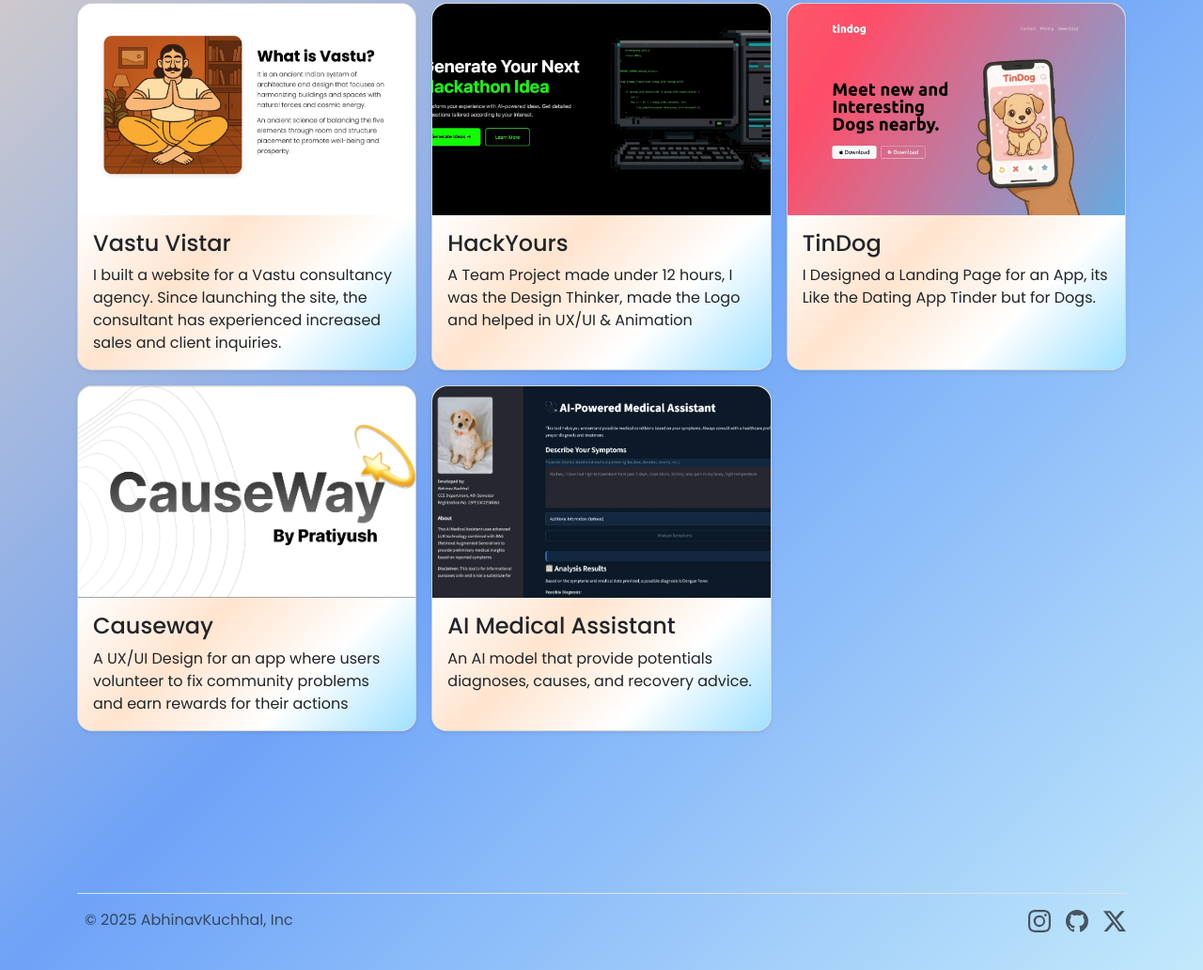
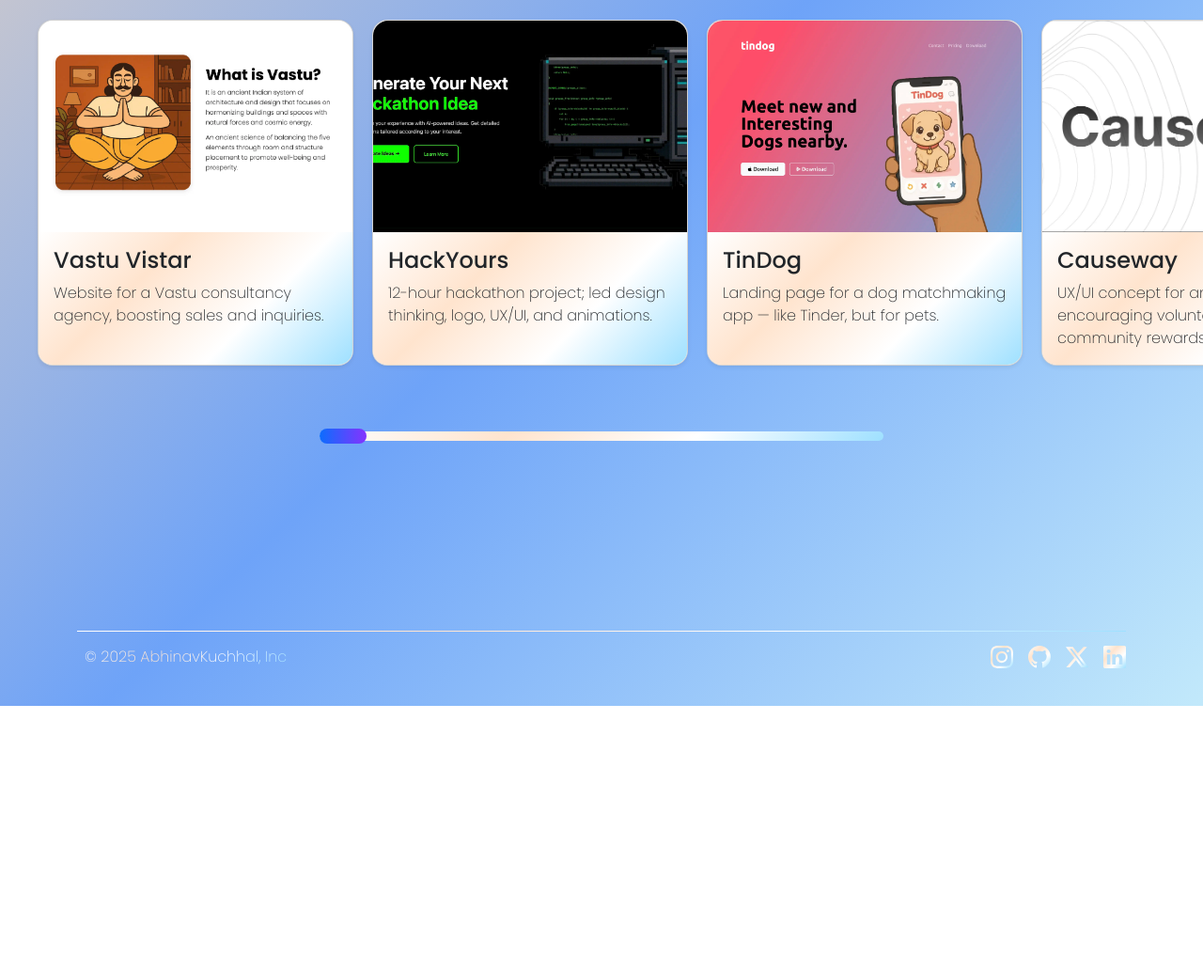
Before and after one commit to JustPratiyush/Portfolio_Website, a website: page index.html in a window 1280 px wide. Shown: the part 1483-2515 px from the top of the page at 94% size. After the commit the page ends 2234 px from the top, so only its background shows below. Drawn offline with nearby package versions, Linux system fonts and the light colour scheme.

Commit message:
Added Caraousal and Polised Design

```diff
--- a/css/styles.css
+++ b/css/styles.css
@@ -1,6 +1,7 @@
 /* Base Styles */
 * {
   font-family: "Poppins", sans-serif;
+  font-weight: 200;
 }
 
 @font-face {
@@ -308,3 +309,152 @@
   transition: background-color 0.5s ease, color 0.5s ease,
     border-color 0.5s ease, box-shadow 0.5s ease !important;
 }
+
+/* Projects Carousel Layout */
+
+.projects-carousel-container {
+  width: 100vw;
+  position: relative;
+  left: 50%;
+  transform: translateX(-50%);
+  box-sizing: border-box;
+  overflow: hidden;
+  margin-bottom: 30px;
+  padding: 0 40px;
+}
+
+.projects-carousel {
+  display: flex;
+  gap: 20px;
+  transition: transform 0.3s ease;
+  padding: 0 0 10px 0;
+  margin-top: 10px;
+}
+
+.projects-carousel > .col:first-child {
+  padding-left: 0;
+}
+
+.projects-carousel > .col:last-child {
+  padding-right: 0;
+}
+
+.projects-carousel .col {
+  flex: 0 0 calc(30% - 24px);
+  max-width: calc(30% - 24px);
+}
+
+/* Progress Bar Styles */
+
+.carousel-progress-container {
+  width: 100%;
+  padding: 30px 0;
+  display: flex;
+  justify-content: center;
+}
+
+.carousel-progress-track {
+  width: 90%;
+  max-width: 600px;
+  height: 10px;
+  background: linear-gradient(135deg, #ffffff, #ffe4ce, #ffffff, #9ee0ff);
+  border-radius: 5px;
+  position: relative;
+  cursor: pointer;
+}
+
+.carousel-progress-thumb {
+  width: 50px;
+  height: 16px;
+  background: linear-gradient(90deg, #0c6dfd, #8533ff);
+  border-radius: 8px;
+  position: absolute;
+  top: 50%;
+  transform: translateY(-50%);
+  cursor: grab;
+  transition: background-color 0.3s ease;
+  z-index: 2;
+}
+
+.carousel-progress-thumb:active {
+  cursor: grabbing;
+}
+
+/* Dark Mode Overrides */
+
+[data-bs-theme="dark"] .carousel-progress-track {
+  background: linear-gradient(135deg, #202020, #303030, #404040, #505050);
+}
+
+[data-bs-theme="dark"] .carousel-progress-thumb {
+  /* background: white !important; */
+}
+
+/* Responsive Breakpoints */
+
+@media (max-width: 991px) {
+  .projects-carousel .col {
+    flex: 0 0 calc(50% - 10px);
+    max-width: calc(50% - 10px);
+  }
+}
+
+@media (max-width: 767px) {
+  .projects-carousel-container {
+    padding: 10x 12px;
+  }
+  .projects-carousel .col {
+    flex: 0 0 100%;
+    max-width: 100%;
+  }
+
+  .projects-carousel .card {
+    max-width: 450px;
+    margin: 0 auto;
+  }
+
+  .carousel-progress-track {
+    width: 250px;
+  }
+}
+
+/* Footer text gradient styling */
+footer .text-body-secondary {
+  background: var(--main-gradient);
+  -webkit-background-clip: text;
+  background-clip: text;
+  color: transparent !important;
+}
+
+/* SVG icon styling - no hover effects */
+footer .gradient-icon {
+  background: none !important;
+  color: #6c757d !important;
+}
+
+/* Apply gradient to SVG icons */
+footer .gradient-icon svg {
+  fill: url(#iconGradient);
+}
+
+.Border-top {
+  position: relative;
+  z-index: 0;
+}
+
+.Border-top::before {
+  content: "";
+  position: absolute;
+  top: 0;
+  left: 0;
+  height: var(--bs-border-width, 2px); /* fallback to 2px if not set */
+  width: 100%;
+  background: linear-gradient(
+    to right,
+    #ffffff,
+    #ffe4ce,
+    hsl(0, 0%, 100%),
+    #9ee0ff
+  );
+  z-index: 1;
+}
--- a/index.html
+++ b/index.html
@@ -171,7 +171,7 @@
         <div class="row">
           <!-- Programming Skills -->
           <div class="col-md-6 mb-4">
-            <h3 class="mb-4 NiceFont">Programming</h3>
+            <p class="mb-4 fs-3">Programming</p>
             <div class="skills-container">
               <span class="skill-tag hover-sound-trigger">HTML</span>
               <span class="skill-tag hover-sound-trigger">CSS</span>
@@ -184,7 +184,7 @@
 
           <!-- Creative Skills -->
           <div class="col-md-6">
-            <h3 class="mb-4 NiceFont">Creative</h3>
+            <p class="mb-4 fs-3">Creative</p>
             <div class="skills-container">
               <span class="skill-tag hover-sound-trigger">Design Thinking</span>
               <span class="skill-tag hover-sound-trigger">UX/UI</span>
@@ -201,7 +201,6 @@
     </section>
 
     <!-- Projects Section -->
-
     <section id="projects" class="py-5">
       <div class="container Projects-Container">
         <h1
@@ -210,10 +209,10 @@
           My Projects
         </h1>
 
-        <div class="row row-cols-1 row-cols-sm-2 row-cols-md-3 g-3">
-          <div
-            class="col-sm-10 offset-sm-1 col-md-6 offset-md-0 col-lg-4 offset-lg-0 hover-sound-trigger"
-          >
+        <!-- Carousel -->
+        <div class="projects-carousel-container">
+          <div class="projects-carousel" id="projectsCarousel">
+            <div class="col hover-sound-trigger">
               <a
                 href="https://www.vastuvistar.com/"
                 class="text-decoration-none text-dark"
@@ -226,23 +225,20 @@
                   <img
                     src="assets/images/Projects/project1.webp"
                     class="card-img-top project-img rounded-top-4"
-                  alt="TinDog App"
+                    alt="Vastu Vistar Website"
                   />
                   <div class="card-body d-flex flex-column">
                     <h4>Vastu Vistar</h4>
                     <p class="card-text">
-                    I built a website for a Vastu consultancy agency. Since
-                    launching the site, the consultant has experienced increased
-                    sales and client inquiries.
+                      Website for a Vastu consultancy agency, boosting sales and
+                      inquiries.
                     </p>
                   </div>
                 </div>
               </a>
             </div>
 
-          <div
-            class="col-sm-10 offset-sm-1 col-md-6 offset-md-0 col-lg-4 offset-lg-0 hover-sound-trigger"
-          >
+            <div class="col hover-sound-trigger">
               <a
                 href="https://hackyours.raghavkatta.xyz/"
                 class="text-decoration-none text-dark"
@@ -255,22 +251,20 @@
                   <img
                     src="assets/images/Projects/project2.webp"
                     class="card-img-top project-img rounded-top-4"
-                  alt="TinDog App"
+                    alt="HackYours Project"
                   />
                   <div class="card-body d-flex flex-column">
                     <h4>HackYours</h4>
                     <p class="card-text">
-                    A Team Project made under 12 hours, I was the Design
-                    Thinker, made the Logo and helped in UX/UI & Animation
+                      12-hour hackathon project; led design thinking, logo,
+                      UX/UI, and animations.
                     </p>
                   </div>
                 </div>
               </a>
             </div>
 
-          <div
-            class="col-sm-10 offset-sm-1 col-md-6 offset-md-0 col-lg-4 offset-lg-0 hover-sound-trigger"
-          >
+            <div class="col hover-sound-trigger">
               <a
                 href="https://tinder-but-for-dogs.vercel.app/"
                 class="text-decoration-none text-dark"
@@ -288,19 +282,17 @@
                   <div class="card-body d-flex flex-column">
                     <h4>TinDog</h4>
                     <p class="card-text">
-                    I Designed a Landing Page for an App, its Like the Dating
-                    App Tinder but for Dogs.
+                      Landing page for a dog matchmaking app — like Tinder, but
+                      for pets.
                     </p>
                   </div>
                 </div>
               </a>
             </div>
 
-          <div
-            class="col-sm-10 offset-sm-1 col-md-6 offset-md-0 col-lg-4 offset-lg-0 hover-sound-trigger"
-          >
+            <div class="col hover-sound-trigger">
               <a
-              href="https://www.figma.com/design/qTIFz2HWxLFwJiPy1Xgz6J/Causeway-App?node-id=0-1&t=QxAdBZX9ZXV2Kqi8-1"
+                href="https://www.figma.com/design/qTIFz2HWxLFwJiPy1Xgz6J/Causeway-App?node-id=0-1"
                 class="text-decoration-none text-dark"
                 target="_blank"
                 rel="noopener noreferrer"
@@ -311,22 +303,20 @@
                   <img
                     src="assets/images/Projects/project4.webp"
                     class="card-img-top project-img rounded-top-4"
-                  alt="Causeway App"
+                    alt="Causeway App Design"
                   />
                   <div class="card-body d-flex flex-column">
                     <h4>Causeway</h4>
                     <p class="card-text">
-                    A UX/UI Design for an app where users volunteer to fix
-                    community problems and earn rewards for their actions
+                      UX/UI concept for an app encouraging volunteering through
+                      community rewards.
                     </p>
                   </div>
                 </div>
               </a>
             </div>
 
-          <div
-            class="col-sm-10 offset-sm-1 col-md-6 offset-md-0 col-lg-4 offset-lg-0 hover-sound-trigger"
-          >
+            <div class="col hover-sound-trigger">
               <a
                 href="https://github.com/JustPratiyush/AI-Powered-Medical-Assistant"
                 class="text-decoration-none text-dark"
@@ -339,17 +329,25 @@
                   <img
                     src="assets/images/Projects/project5.webp"
                     class="card-img-top project-img rounded-top-4"
-                  alt="AI Powered Medical Assistant"
+                    alt="AI Powered Medical Assistant Project"
                   />
                   <div class="card-body d-flex flex-column">
                     <h4>AI Medical Assistant</h4>
                     <p class="card-text">
-                    An AI model that provide potentials diagnoses, causes, and
-                    recovery advice.
+                      AI tool offering potential diagnoses, causes, and recovery
+                      advice.
                     </p>
                   </div>
                 </div>
               </a>
+            </div>
+          </div>
+        </div>
+
+        <!-- Progress Bar -->
+        <div class="carousel-progress-container">
+          <div class="carousel-progress-track">
+            <div class="carousel-progress-thumb" id="progressThumb"></div>
           </div>
         </div>
       </div>
@@ -358,7 +356,7 @@
     <!-- Footer -->
     <footer class="container">
       <div
-        class="d-flex flex-wrap justify-content-between align-items-center py-3 my-4 border-top"
+        class="d-flex flex-wrap justify-content-between align-items-center py-3 my-4 Border-top"
       >
         <div class="col-md-4 d-flex align-items-center">
           <a
@@ -376,7 +374,7 @@
         <ul class="nav col-md-4 justify-content-end list-unstyled d-flex">
           <li class="ms-3">
             <a
-              class="text-body-secondary"
+              class="text-body-secondary gradient-icon"
               href="https://www.instagram.com/justpratiyush/"
               aria-label="Instagram"
               target="_blank"
@@ -398,7 +396,7 @@
           </li>
           <li class="ms-3">
             <a
-              class="text-body-secondary"
+              class="text-body-secondary gradient-icon"
               href="https://github.com/JustPratiyush"
               aria-label="Github"
               target="_blank"
@@ -420,7 +418,7 @@
           </li>
           <li class="ms-3">
             <a
-              class="text-body-secondary"
+              class="text-body-secondary gradient-icon"
               href="https://x.com/JustPratiyush"
               aria-label="Twitter/X"
               target="_blank"
@@ -440,9 +438,46 @@
               </svg>
             </a>
           </li>
+          <li class="ms-3">
+            <a
+              class="text-body-secondary gradient-icon"
+              href="https://www.linkedin.com/in/pratiyush-kuchhal/"
+              aria-label="linkedin"
+              target="_blank"
+              rel="noopener noreferrer"
+            >
+              <svg
+                xmlns="http://www.w3.org/2000/svg"
+                width="24"
+                height="24"
+                fill="currentColor"
+                class="bi bi-linkedin"
+                viewBox="0 0 16 16"
+              >
+                <path
+                  d="M0 1.146C0 .513.526 0 1.175 0h13.65C15.474 0 16 .513 16 1.146v13.708c0 .633-.526 1.146-1.175 1.146H1.175C.526 16 0 15.487 0 14.854zm4.943 12.248V6.169H2.542v7.225zm-1.2-8.212c.837 0 1.358-.554 1.358-1.248-.015-.709-.52-1.248-1.342-1.248S2.4 3.226 2.4 3.934c0 .694.521 1.248 1.327 1.248zm4.908 8.212V9.359c0-.216.016-.432.08-.586.173-.431.568-.878 1.232-.878.869 0 1.216.662 1.216 1.634v3.865h2.401V9.25c0-2.22-1.184-3.252-2.764-3.252-1.274 0-1.845.7-2.165 1.193v.025h-.016l.016-.025V6.169h-2.4c.03.678 0 7.225 0 7.225z"
+                />
+              </svg>
+            </a>
+          </li>
         </ul>
       </div>
     </footer>
+
+    <!-- Add gradient definition for SVGs -->
+    <svg width="0" height="0" style="position: absolute">
+      <defs>
+        <linearGradient id="iconGradient" x1="0%" y1="0%" x2="100%" y2="100%">
+          <stop offset="0%" style="stop-color: #ffffff; stop-opacity: 1" />
+          <stop offset="33%" style="stop-color: #ffe4ce; stop-opacity: 1" />
+          <stop
+            offset="66%"
+            style="stop-color: hsl(0, 0%, 100%); stop-opacity: 1"
+          />
+          <stop offset="100%" style="stop-color: #9ee0ff; stop-opacity: 1" />
+        </linearGradient>
+      </defs>
+    </svg>
 
     <!-- Scripts -->
 
@@ -464,6 +499,9 @@
 
     <script src="js/button-delay.js" defer></script>
 
+    <!-- Projects Carousel -->
+    <script src="js/projects-carousel.js"></script>
+
     <!-- Vercel Analytics -->
 
     <script>
--- /dev/null
+++ b/js/projects-carousel.js
@@ -0,0 +1,113 @@
+document.addEventListener("DOMContentLoaded", () => {
+  const carousel = document.getElementById("projectsCarousel");
+  const progressThumb = document.getElementById("progressThumb");
+  const progressTrack = document.querySelector(".carousel-progress-track");
+
+  if (!carousel || !progressThumb || !progressTrack) return;
+
+  let isDragging = false;
+  let maxScroll = 0;
+  let trackWidth = 0;
+  let thumbWidth = 0;
+
+  function updateDimensions() {
+    const containerWidth = carousel.parentElement.offsetWidth;
+    const contentWidth = carousel.scrollWidth;
+    maxScroll = Math.max(0, contentWidth - containerWidth);
+    trackWidth = progressTrack.offsetWidth;
+    thumbWidth = progressThumb.offsetWidth;
+
+    // Update thumb position based on current scroll
+    updateThumbPosition();
+  }
+
+  function updateThumbPosition() {
+    if (maxScroll === 0) {
+      progressThumb.style.left = "0px";
+      return;
+    }
+
+    const scrollPercentage = getCurrentScroll() / maxScroll;
+    const maxThumbPosition = trackWidth - thumbWidth;
+    const thumbPosition = scrollPercentage * maxThumbPosition;
+
+    progressThumb.style.left = `${Math.max(
+      0,
+      Math.min(thumbPosition, maxThumbPosition)
+    )}px`;
+  }
+
+  function getCurrentScroll() {
+    const transform = carousel.style.transform;
+    if (transform && transform.includes("translateX")) {
+      const match = transform.match(/translateX\((-?\d+(?:\.\d+)?)px\)/);
+      return match ? Math.abs(parseFloat(match[1])) : 0;
+    }
+    return 0;
+  }
+
+  function setCarouselPosition(scrollAmount) {
+    const clampedScroll = Math.max(0, Math.min(scrollAmount, maxScroll));
+    carousel.style.transform = `translateX(-${clampedScroll}px)`;
+    updateThumbPosition();
+  }
+
+  // Mouse events for dragging
+  progressThumb.addEventListener("mousedown", (e) => {
+    isDragging = true;
+    e.preventDefault();
+  });
+
+  document.addEventListener("mousemove", (e) => {
+    if (!isDragging) return;
+
+    const rect = progressTrack.getBoundingClientRect();
+    const x = e.clientX - rect.left;
+    const percentage = Math.max(0, Math.min(1, x / trackWidth));
+    const scrollAmount = percentage * maxScroll;
+
+    setCarouselPosition(scrollAmount);
+  });
+
+  document.addEventListener("mouseup", () => {
+    isDragging = false;
+  });
+
+  // Touch events for mobile
+  progressThumb.addEventListener("touchstart", (e) => {
+    isDragging = true;
+    e.preventDefault();
+  });
+
+  document.addEventListener("touchmove", (e) => {
+    if (!isDragging) return;
+
+    const touch = e.touches[0];
+    const rect = progressTrack.getBoundingClientRect();
+    const x = touch.clientX - rect.left;
+    const percentage = Math.max(0, Math.min(1, x / trackWidth));
+    const scrollAmount = percentage * maxScroll;
+
+    setCarouselPosition(scrollAmount);
+  });
+
+  document.addEventListener("touchend", () => {
+    isDragging = false;
+  });
+
+  // Click on track to jump to position
+  progressTrack.addEventListener("click", (e) => {
+    if (e.target === progressThumb) return;
+
+    const rect = progressTrack.getBoundingClientRect();
+    const x = e.clientX - rect.left;
+    const percentage = Math.max(0, Math.min(1, x / trackWidth));
+    const scrollAmount = percentage * maxScroll;
+
+    setCarouselPosition(scrollAmount);
+  });
+
+  // Initialize and handle resize
+  updateDimensions();
+  window.addEventListener("resize", updateDimensions);
+});
```
Lines whose indentation alone changed are shown as unchanged.
